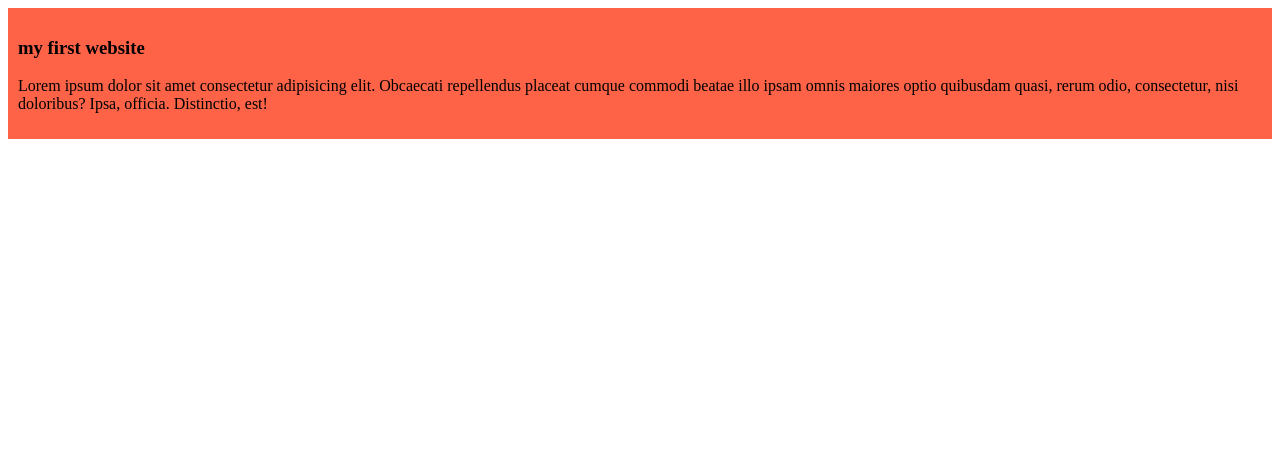
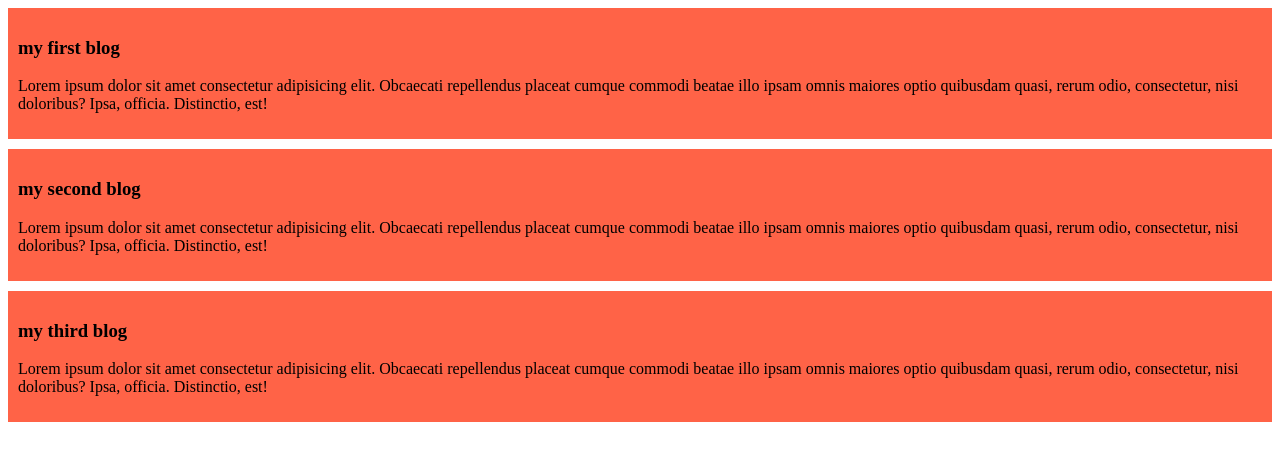
Before and after one commit to mdnahidkobir5/My-First-Website, a plain HTML site: page index.html in a window 1280 px wide. Drawn offline with Linux system fonts and the light colour scheme.

Commit message:
added the second aand third blog

```diff
--- a/index.html
+++ b/index.html
@@ -8,7 +8,15 @@
 </head>
 <body>
     <div>
-        <h3>my first website</h3>
+        <h3>my first blog</h3>
+        <p>Lorem ipsum dolor sit amet consectetur adipisicing elit. Obcaecati repellendus placeat cumque commodi beatae illo ipsam omnis maiores optio quibusdam quasi, rerum odio, consectetur, nisi doloribus? Ipsa, officia. Distinctio, est!</p>
+    </div>
+    <div>
+        <h3>my second blog</h3>
+        <p>Lorem ipsum dolor sit amet consectetur adipisicing elit. Obcaecati repellendus placeat cumque commodi beatae illo ipsam omnis maiores optio quibusdam quasi, rerum odio, consectetur, nisi doloribus? Ipsa, officia. Distinctio, est!</p>
+    </div>
+    <div>
+        <h3>my third blog</h3>
         <p>Lorem ipsum dolor sit amet consectetur adipisicing elit. Obcaecati repellendus placeat cumque commodi beatae illo ipsam omnis maiores optio quibusdam quasi, rerum odio, consectetur, nisi doloribus? Ipsa, officia. Distinctio, est!</p>
     </div>
 </body>
--- a/styles/blog.css
+++ b/styles/blog.css
@@ -1,4 +1,5 @@
 div{
     background-color: tomato;
     padding: 10px;
+    margin-bottom: 10px;
 }
```
